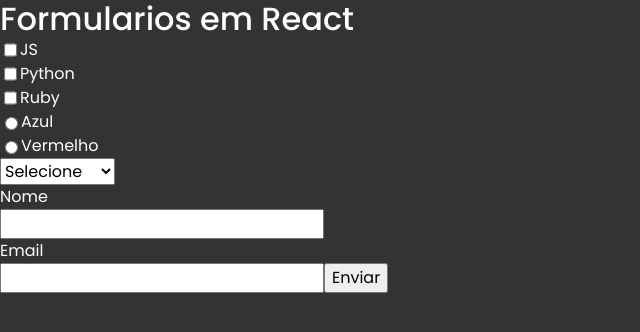
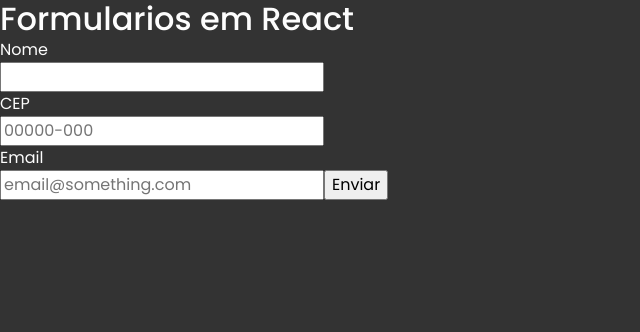
Before and after one commit to pedrodruviaro/origamid-react, a React (Create React App) app: page / in a window 1280 px wide. Shown: the top 332 px of the page, without its empty margins (0-640 px from the left). Built offline with nearby package versions, Linux system fonts and the light colour scheme.

Commit message:
criando useForm

```diff
--- a/src/Formularios.jsx
+++ b/src/Formularios.jsx
@@ -1,58 +1,40 @@
-import { useState } from "react";
 import { Input } from "./components/Input";
-import { Select } from "./components/Select";
-import { Radio } from "./components/Radio";
-import { Checkbox } from "./components/Checkbox";
+import { useForm } from "./hooks/useForm";
 
 export const Formularios = () => {
-    const [nome, setNome] = useState("");
-    const [email, setEmail] = useState("");
-    const [produto, setProduto] = useState("");
-    const [cor, setCor] = useState("");
-    const [linguagens, setLinguagens] = useState([]);
+    const cep = useForm("cep");
+    const email = useForm("email");
+    const nome = useForm(false);
 
     const handleSubmit = (e) => {
         e.preventDefault();
-        console.log({ nome, email, produto, cor, linguagens });
+        if (cep.validate() && email.validate()) {
+            console.log("enviar");
+        } else {
+            console.log("nao enviar");
+        }
     };
 
     return (
         <div>
             <h1>Formularios em React</h1>
             <form onSubmit={handleSubmit}>
-                <Checkbox
-                    options={["JS", "Python", "Ruby"]}
-                    value={linguagens}
-                    setValue={setLinguagens}
-                />
-
-                <Radio
-                    options={["Azul", "Vermelho"]}
-                    value={cor}
-                    setValue={setCor}
-                />
-
-                <Select
-                    options={["notebook", "smatphone", "tablet"]}
-                    value={produto}
-                    setValue={setProduto}
-                    required
+                <Input type="text" label="Nome" id="nome" {...nome} />
+                <Input
+                    type="text"
+                    label="CEP"
+                    id="cep"
+                    placeholder="00000-000"
+                    {...cep}
                 />
 
                 <Input
-                    label="Nome"
-                    id="nome"
-                    value={nome}
-                    setValue={setNome}
-                    required
-                />
-                <Input
+                    type="email"
                     label="Email"
                     id="email"
-                    value={email}
-                    setValue={setEmail}
+                    placeholder="email@something.com"
+                    {...email}
                 />
-
                 <button type="submit">Enviar</button>
             </form>
         </div>
--- a/src/components/Input.jsx
+++ b/src/components/Input.jsx
@@ -1,14 +1,25 @@
-export const Input = ({ label, id, value, setValue, ...rest }) => {
+export const Input = ({
+    label,
+    id,
+    value,
+    onChange,
+    onBlur,
+    type,
+    placeholder,
+    error,
+}) => {
     return (
         <>
             <label htmlFor={id}>{label}</label>
             <input
-                type="text"
+                type={type}
                 id={id}
                 value={value}
-                onChange={(e) => setValue(e.target.value)}
-                {...rest}
+                placeholder={placeholder}
+                onChange={onChange}
+                onBlur={onBlur}
             />
+            {error && <p>{error}</p>}
         </>
     );
 };
--- /dev/null
+++ b/src/hooks/useForm.js
@@ -0,0 +1,53 @@
+import { useState } from "react";
+
+const types = {
+    cep: {
+        regex: /^\d{5}-?\d{3}$/,
+        message: "CEP inválido",
+    },
+    email: {
+        regex: /^(([^<>()[\]\\.,;:\s@"]+(\.[^<>()[\]\\.,;:\s@"]+)*)|(".+"))@((\[[0-9]{1,3}\.[0-9]{1,3}\.[0-9]{1,3}\.[0-9]{1,3}\])|(([a-zA-Z\-0-9]+\.)+[a-zA-Z]{2,}))$/,
+        message: "Email inválido",
+    },
+};
+
+/*
+    usage => useForm('cep')
+*/
+
+export const useForm = (type) => {
+    const [value, setValue] = useState("");
+    const [error, setError] = useState(null);
+
+    function validate(value) {
+        if (type === false) {
+            return true;
+        }
+        if (value.length === 0) {
+            setError("Preencha um valor");
+            return false;
+        } else if (types[type] && !types[type].regex.test(value)) {
+            setError(types[type].message);
+            return false;
+        } else {
+            setError(null);
+            return true;
+        }
+    }
+
+    function onChange({ target }) {
+        if (error) {
+            validate(target.value);
+        }
+        setValue(target.value);
+    }
+
+    return {
+        value,
+        setValue,
+        error,
+        onChange,
+        onBlur: () => validate(value),
+        validate: () => validate(value),
+    };
+};
```
